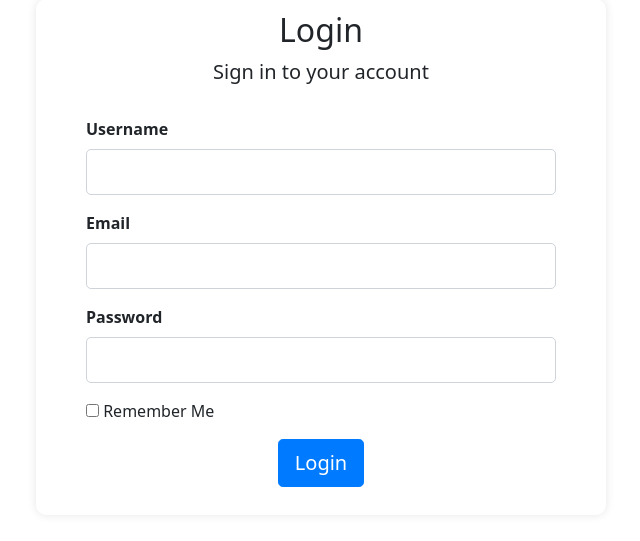
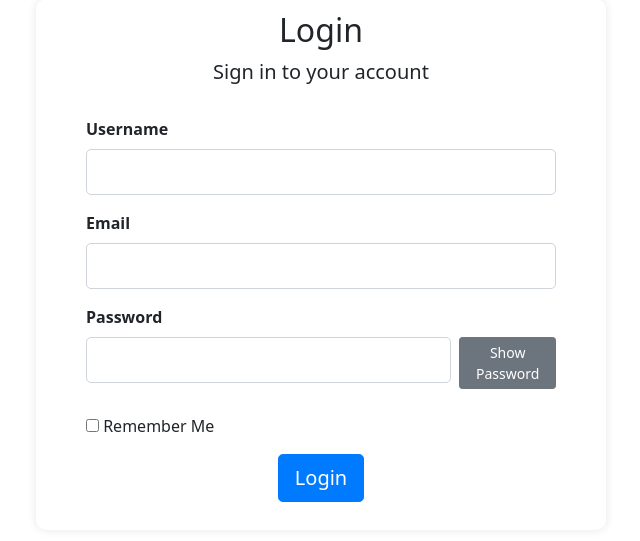
Before and after one commit to mertucan/Flask-Final, a Flask app: page /login in a window 1280 px wide. Shown: the part 107-648 px from the top of the page, without its empty margins (319-959 px from the left). Run offline with Flask 3, Linux system fonts and the light colour scheme.

Commit message:
login page changes

```diff
--- a/app/templates/login.html
+++ b/app/templates/login.html
@@ -78,14 +78,35 @@
         </div>
 
         <div class="mb-3">
-          {{ form.password.label(class="form-label") }}
-          {{form.password(class="form-control") }}
+          {{ form.password.label(class="form-label d-block") }}
+          <div class="d-flex">
+            {{ form.password(type="password", class="form-control", id="passwordField") }}
+            <button type="button" id="togglePassword" class="btn btn-secondary btn-sm ms-2 align-self-start">Show Password</button>
+          </div>
           {% if form.password.errors %}
             <div class="invalid-feedback">
               {{ form.password.errors[0] }}
             </div>
           {% endif %}
         </div>
+
+        <script>
+          document.addEventListener('DOMContentLoaded', function() {
+            const passwordField = document.getElementById('passwordField');
+            const togglePassword = document.getElementById('togglePassword');
+
+            togglePassword.addEventListener('click', function() {
+              if (passwordField.type === 'password') {
+                passwordField.type = 'text';
+                togglePassword.textContent = 'Hide Password';
+              } else {
+                passwordField.type = 'password';
+                togglePassword.textContent = 'Show Password';
+              }
+            });
+          });
+        </script>
+
 
         <div class="mb-3">
           {{form.remember_me()}}
```
Also changed, not shown: instance/site.db.
